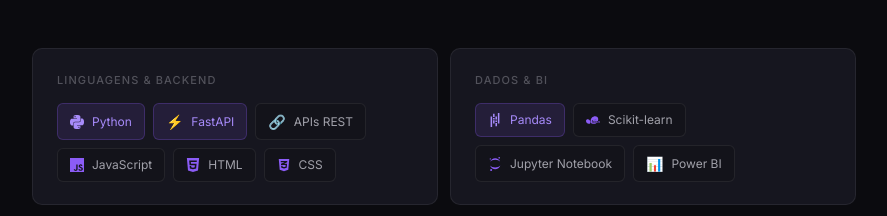
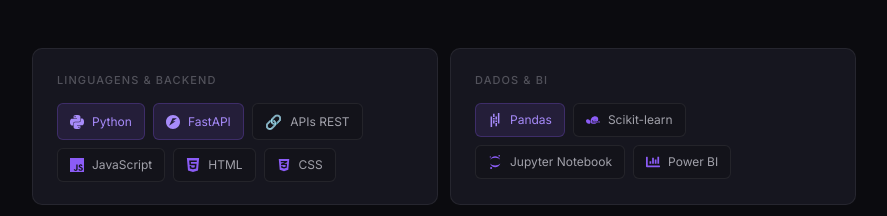
Before and after one commit to Filipcardos/filipe-portfolio, a React (Vite) app: page / in a window 1280 px wide. Shown: the part 3315-3531 px from the top of the page, without its empty margins (196-1083 px from the left). Built offline with nearby package versions, Linux system fonts and the light colour scheme.

Commit message:
Add files via upload

```diff
--- a/src/components/Stack.jsx
+++ b/src/components/Stack.jsx
@@ -14,9 +14,10 @@ import {
   SiScikitlearn,
   SiJupyter,
   SiLinux,
+  SiFastapi,
 } from 'react-icons/si'
 
-import { FaDatabase, FaCss3Alt, FaFileExcel } from 'react-icons/fa'
+import { FaDatabase, FaCss3Alt, FaFileExcel, FaChartBar } from 'react-icons/fa'
 import { VscVscode } from 'react-icons/vsc'
 import { BsKanban } from 'react-icons/bs'
 
@@ -24,7 +25,7 @@ import { BsKanban } from 'react-icons/bs'
 const iconMap = {
   // Linguagens & Backend
   Python: <SiPython />,
-  FastAPI: '⚡',
+  FastAPI: <SiFastapi />,
   'APIs REST': '🔗',
   JavaScript: <SiJavascript />,
   HTML: <SiHtml5 />,
@@ -34,7 +35,7 @@ const iconMap = {
   Pandas: <SiPandas />,
   'Scikit-learn': <SiScikitlearn />,
   'Jupyter Notebook': <SiJupyter />,
-  'Power BI': '📊',
+  'Power BI': <FaChartBar />,
 
   // Banco de Dados
   PostgreSQL: <SiPostgresql />,
```
